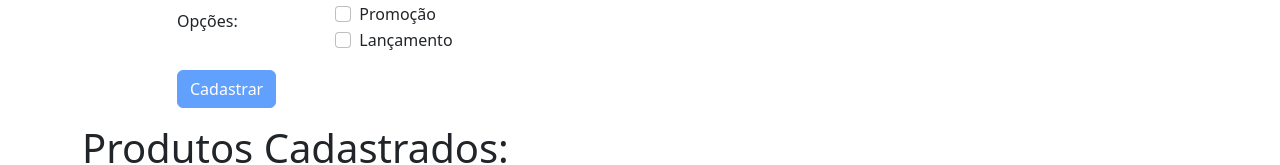
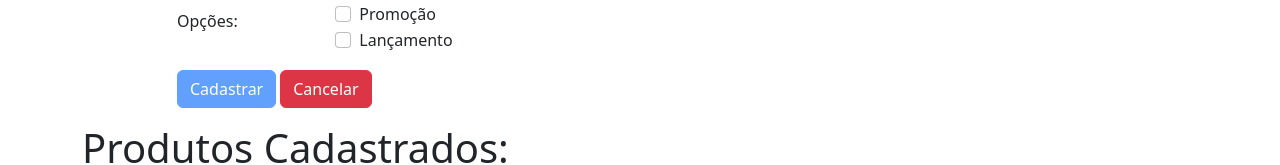
Before and after one commit to bootcampfullstack/bootcamp-devjr-modulo11-cadastro-produto-angular, an Angular app: page /product in a window 1280 px wide. Shown: the part 296-461 px from the top of the page. Built offline with nearby package versions, Linux system fonts and the light colour scheme; no server answers.

Commit message:
Cancel Button

```diff
--- a/src/app/components/product/product.component.html
+++ b/src/app/components/product/product.component.html
@@ -54,7 +54,8 @@
                 </div>
                 <div class="row mb-3 mt-3">
                     <div class="col-sm-4">
-                        <button type="submit" class="btn btn-primary" (click)="save()" [disabled]="formProduct.invalid">Cadastrar</button>
+                        <button type="submit" class="btn btn-primary me-1" (click)="save()" [disabled]="formProduct.invalid">Cadastrar</button>
+                        <button type="button" class="btn btn-danger" (click)="cancel()">Cancelar</button>
                     </div>
                 </div>
             </form>
--- a/src/app/components/product/product.component.ts
+++ b/src/app/components/product/product.component.ts
@@ -27,4 +27,8 @@ export class ProductComponent implements OnInit {
     this.saveEmitter.emit();
   }
 
+  cancel(){
+    this.product = {} as Product;
+  }
+
 }
```
